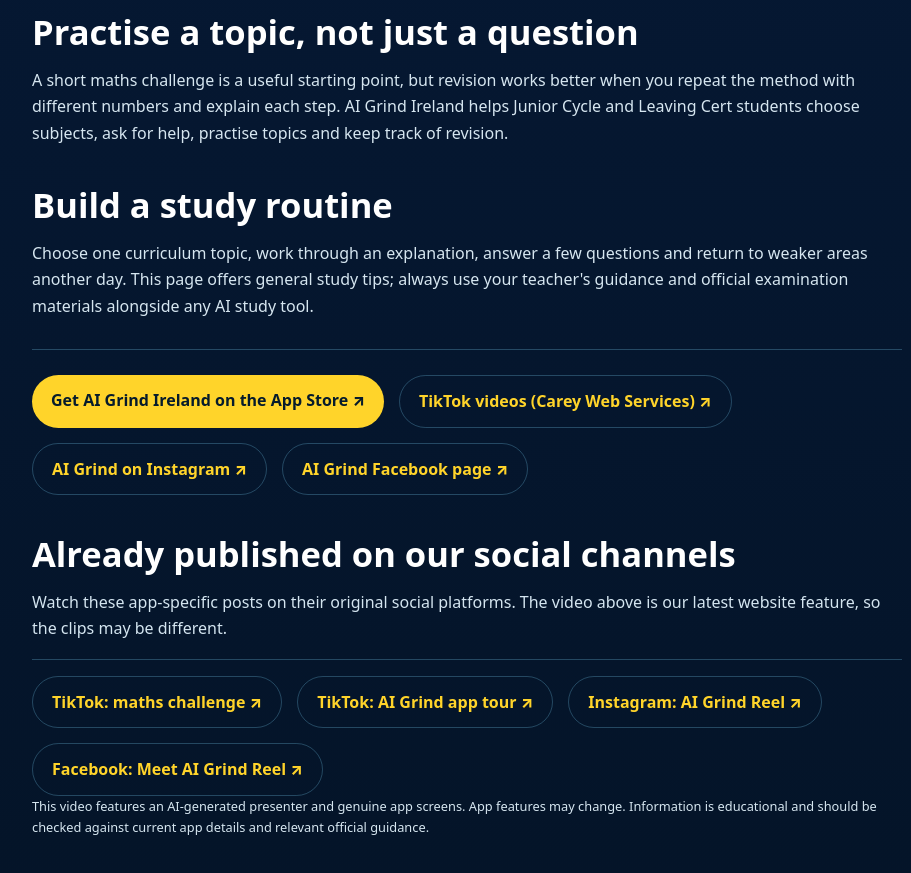
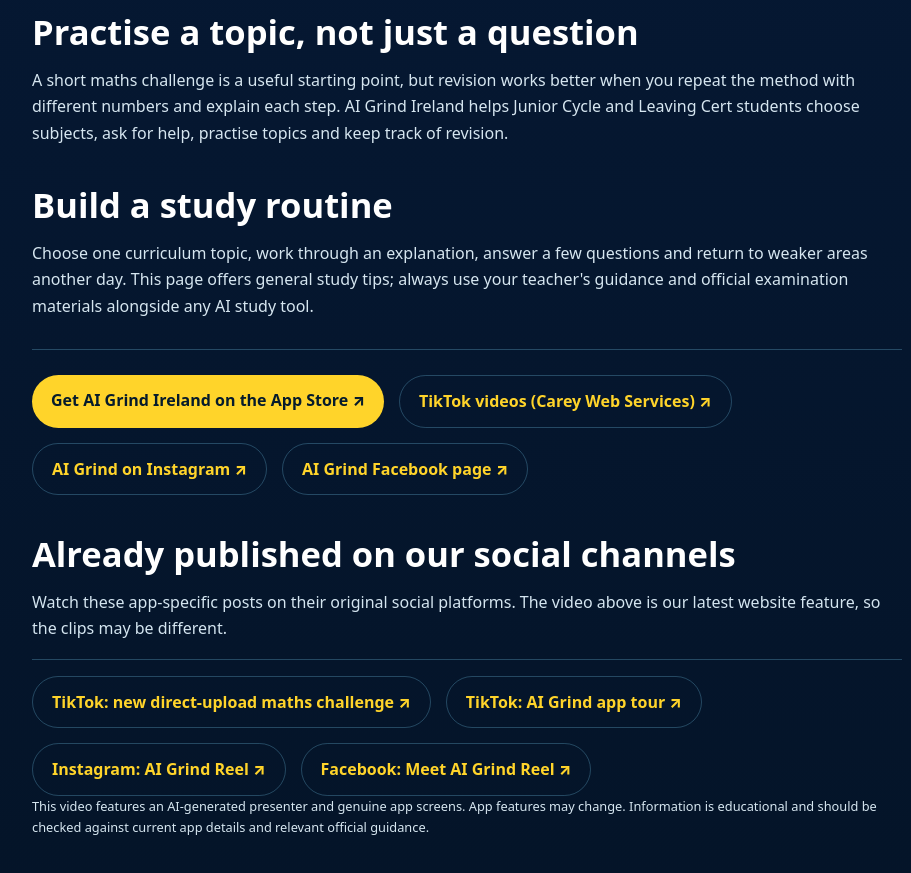
Before and after one commit to noelcarey74-stack/aigrindireland-site, a plain HTML site: page video-tips.html in a window 1280 px wide. Shown: the part 1238-2111 px from the top of the page, without its empty margins (173-1084 px from the left). Drawn offline with Linux system fonts and the light colour scheme.

Commit message:
Link latest directly published TikTok app videos on website

```diff
--- a/video-tips.html
+++ b/video-tips.html
@@ -42,7 +42,7 @@
 <h2 id="published-social-title">Already published on our social channels</h2>
 <p>Watch these app-specific posts on their original social platforms. The video above is our latest website feature, so the clips may be different.</p>
 <div class="social-watch-page__cta">
-<a class="alt" href="https://www.tiktok.com/@care.web.services/video/7708370956351212822" target="_blank" rel="noopener noreferrer">TikTok: maths challenge ↗</a>
+<a class="alt" href="https://www.tiktok.com/@care.web.services/video/7708428907711630615" target="_blank" rel="noopener noreferrer">TikTok: new direct-upload maths challenge ↗</a>
 <a class="alt" href="https://www.tiktok.com/@care.web.services/video/7708154464275811606" target="_blank" rel="noopener noreferrer">TikTok: AI Grind app tour ↗</a>
 <a class="alt" href="https://www.instagram.com/aigrindireland/reel/Dfps7POumrz/" target="_blank" rel="noopener noreferrer">Instagram: AI Grind Reel ↗</a>
 <a class="alt" href="https://www.facebook.com/reel/1895607308486617/" target="_blank" rel="noopener noreferrer">Facebook: Meet AI Grind Reel ↗</a>
```
